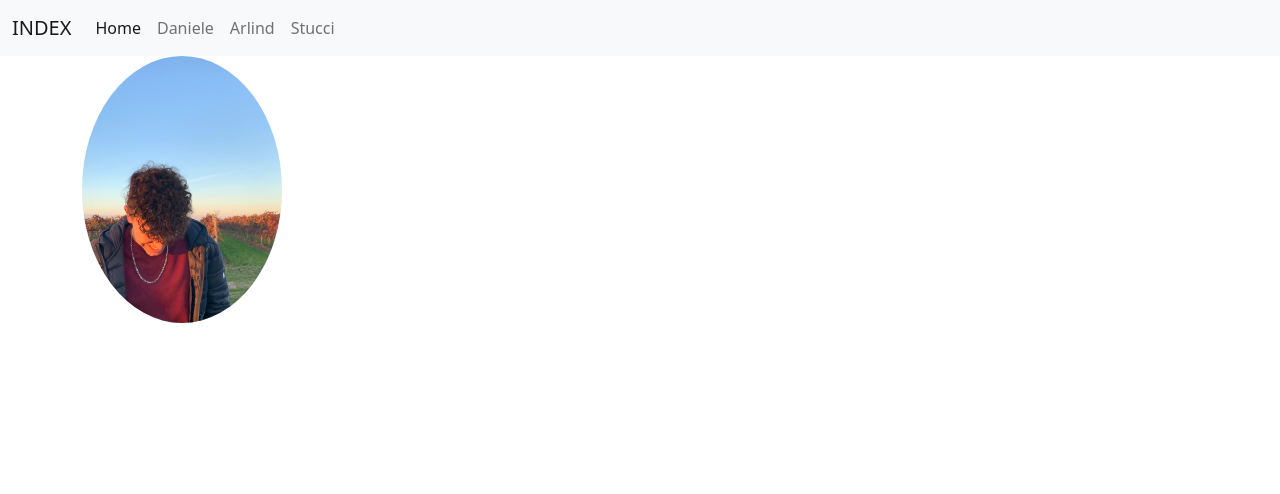
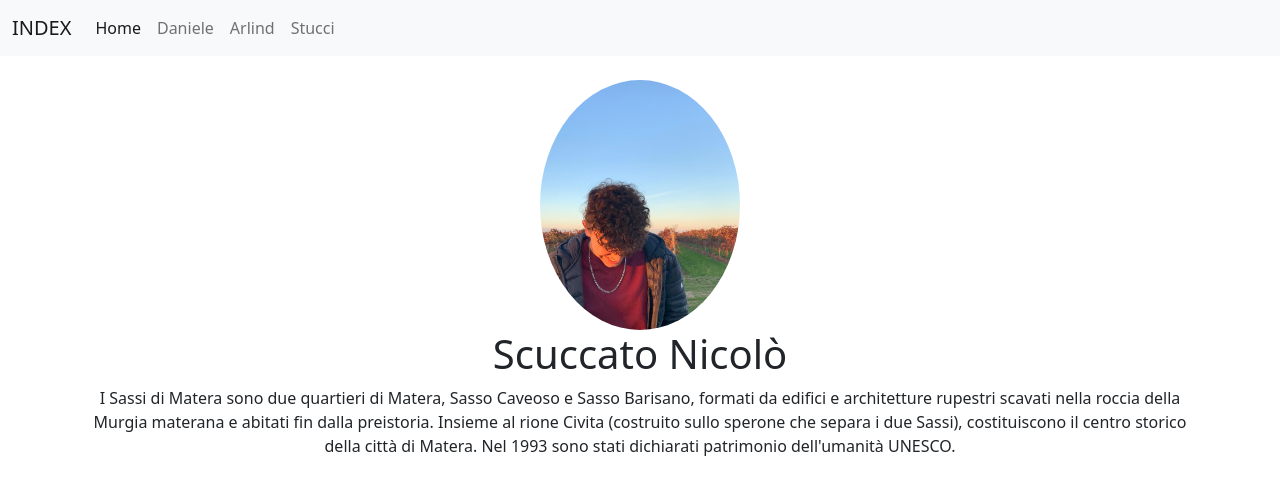
Before and after one commit to sonostucci/22marzo, a plain HTML site: page stucci.html in a window 1280 px wide. Drawn offline with nearby package versions, Linux system fonts and the light colour scheme.

Commit message:
modifiche

```diff
--- a/stucci.html
+++ b/stucci.html
@@ -38,9 +38,19 @@
         </div>
       </nav>
 
+      <br>
+
       <div class="container">
-        <img class="rounded-circle" src="images/stucci.jpeg" style="width: 200px; height: auto;">
+          <center>
+        <img class="rounded-circle" src="images/stucci.jpeg" style="width: 200px; height: 250px;">
+    </center>
       </div>
+      <div class="container">
+          <center>
+          <h1>Scuccato Nicolò</h1>
+          <p>I Sassi di Matera sono due quartieri di Matera, Sasso Caveoso e Sasso Barisano, formati da edifici e architetture rupestri scavati nella roccia della Murgia materana e abitati fin dalla preistoria. Insieme al rione Civita (costruito sullo sperone che separa i due Sassi), costituiscono il centro storico della città di Matera. Nel 1993 sono stati dichiarati patrimonio dell'umanità UNESCO.</p>
+         </center>
+        </div>
 
 
 
```
